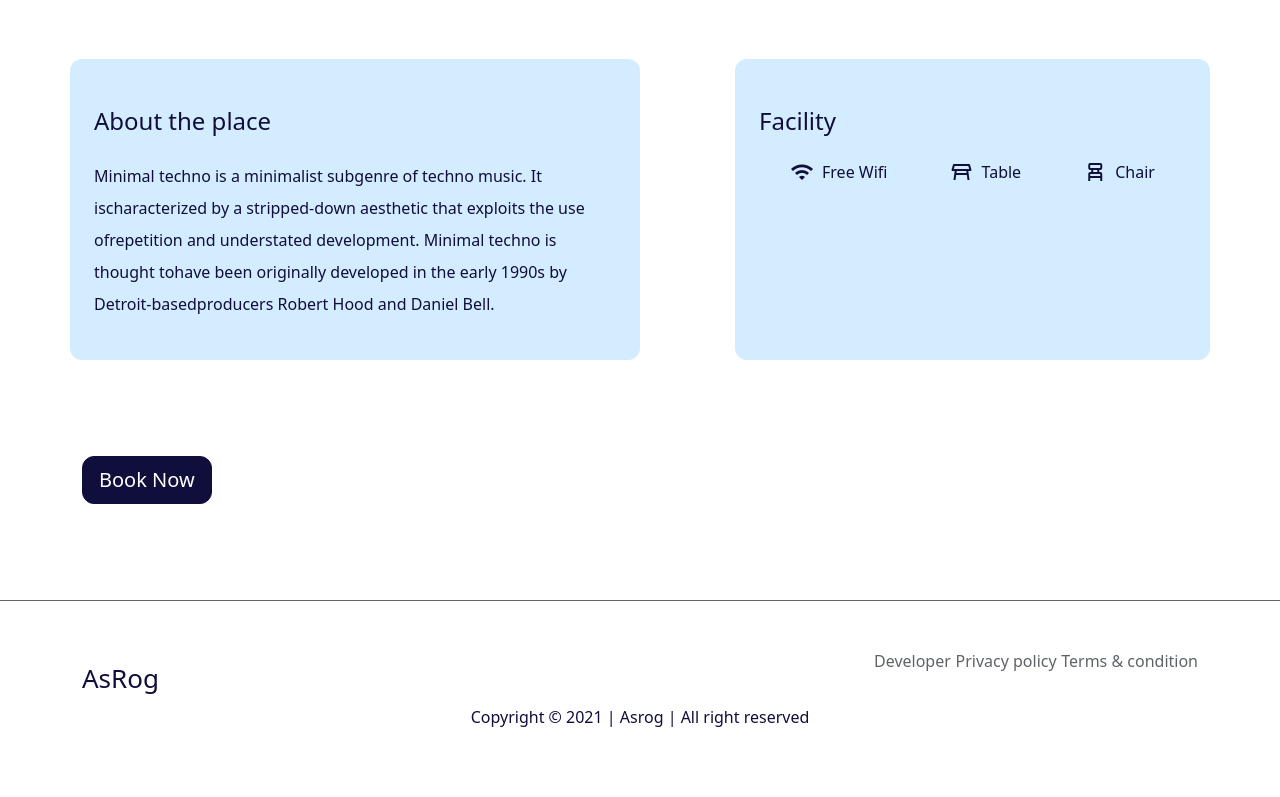
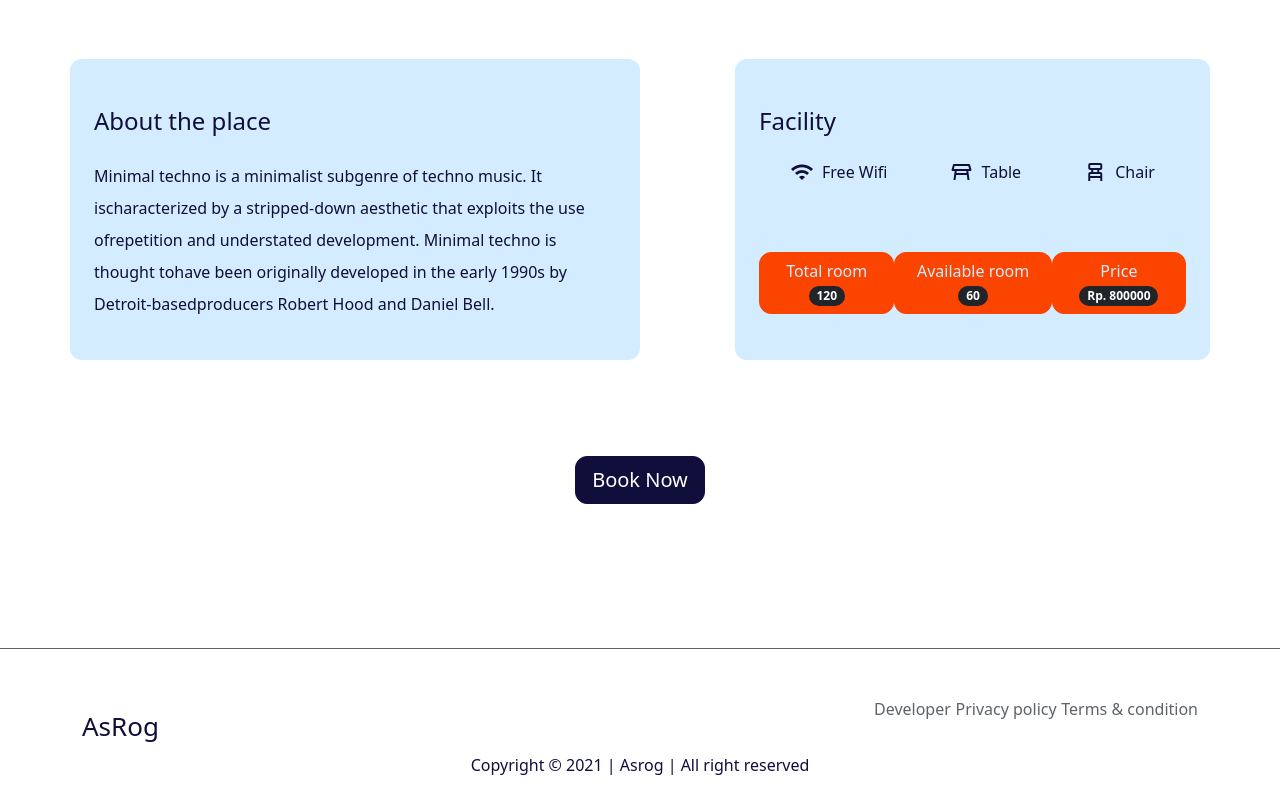
Before and after one commit to halawaoji97/d-kost, a React (Create React App) app: page /detail/1 in a window 1280 px wide. Shown: the part 608-1405 px from the top of the page. Built offline with nearby package versions, Linux system fonts and the light colour scheme.

Commit message:
refactor code in detail page

```diff
--- a/src/components/Detail/PageDetailDescription.js
+++ b/src/components/Detail/PageDetailDescription.js
@@ -27,12 +27,24 @@ const PageDetailDescription = ({ data }) => {
               );
             })}
           </div>
+          <div className='room-info  d-flex justify-content-between mt-5'>
+            <button type='button' class='btn text-light btn-info'>
+              Total room <span class='badge bg-dark'>{data.totalRooms}</span>
+            </button>
+            <button type='button' class='btn text-light btn-info'>
+              Available room{' '}
+              <span class='badge bg-dark'>{data.availableRooms}</span>
+            </button>
+            <button type='button' class='btn text-light btn-info'>
+              Price <span class='badge bg-dark'>Rp. {data.price}</span>
+            </button>
+          </div>
         </div>
       </div>
-      <div className='justify-content-center'>
+      <div className='row justify-content-center text-center'>
         <div className='col'>
           <div className='btn-booking my-5 py-5 text-right'>
-            <button type='button' className='btn btn-primary  rounded btn-lg'>
+            <button type='button' className='btn btn-primary rounded btn-lg'>
               Book Now
             </button>
           </div>
--- a/src/json/detailPage.json
+++ b/src/json/detailPage.json
@@ -1,6 +1,8 @@
 {
   "_id": "asd1293uasdads1",
   "location": "Pluit",
+  "totalRooms": 120,
+  "availableRooms": 60,
   "imageUrls": [
     {
       "_id": "asd1293uasdads1",
```
